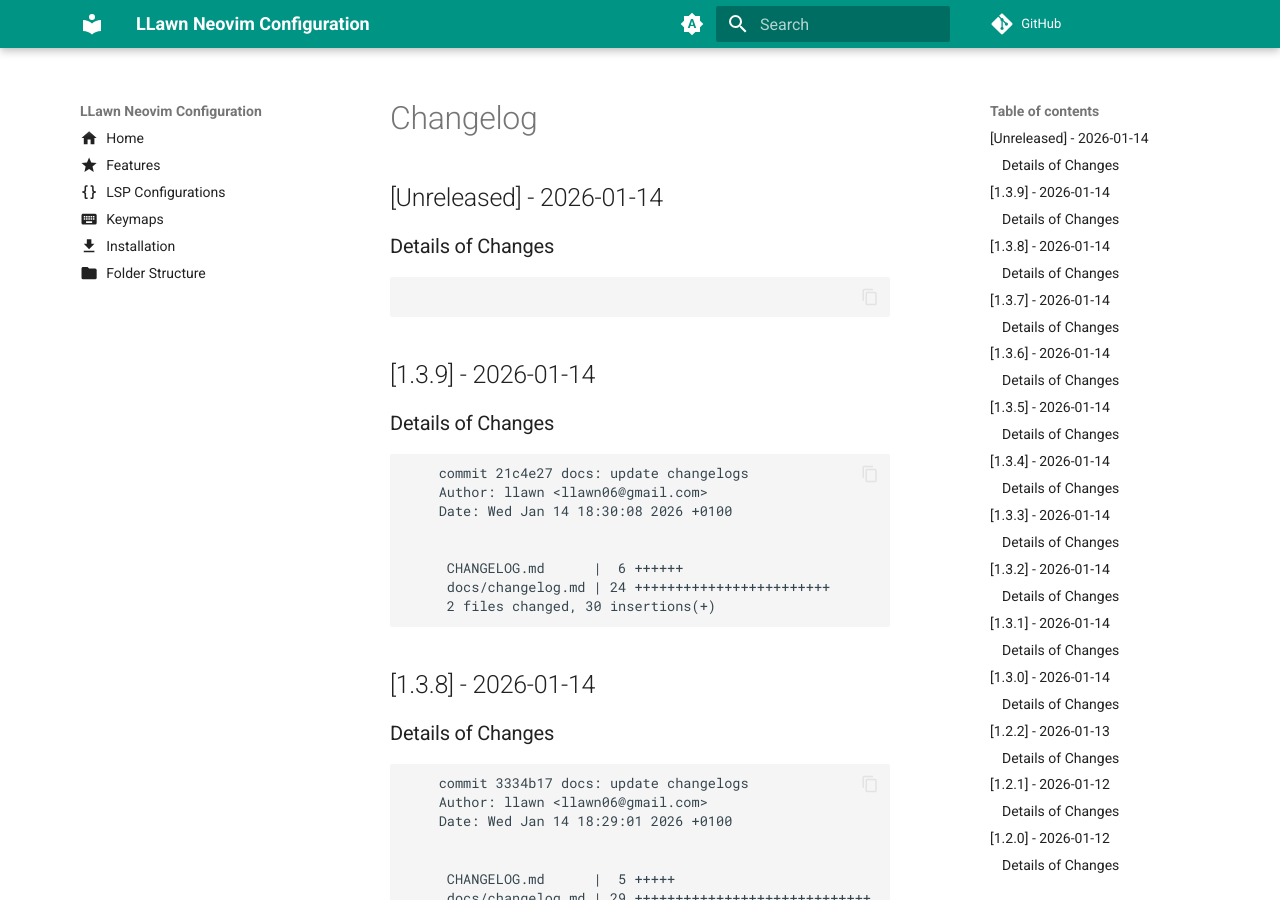
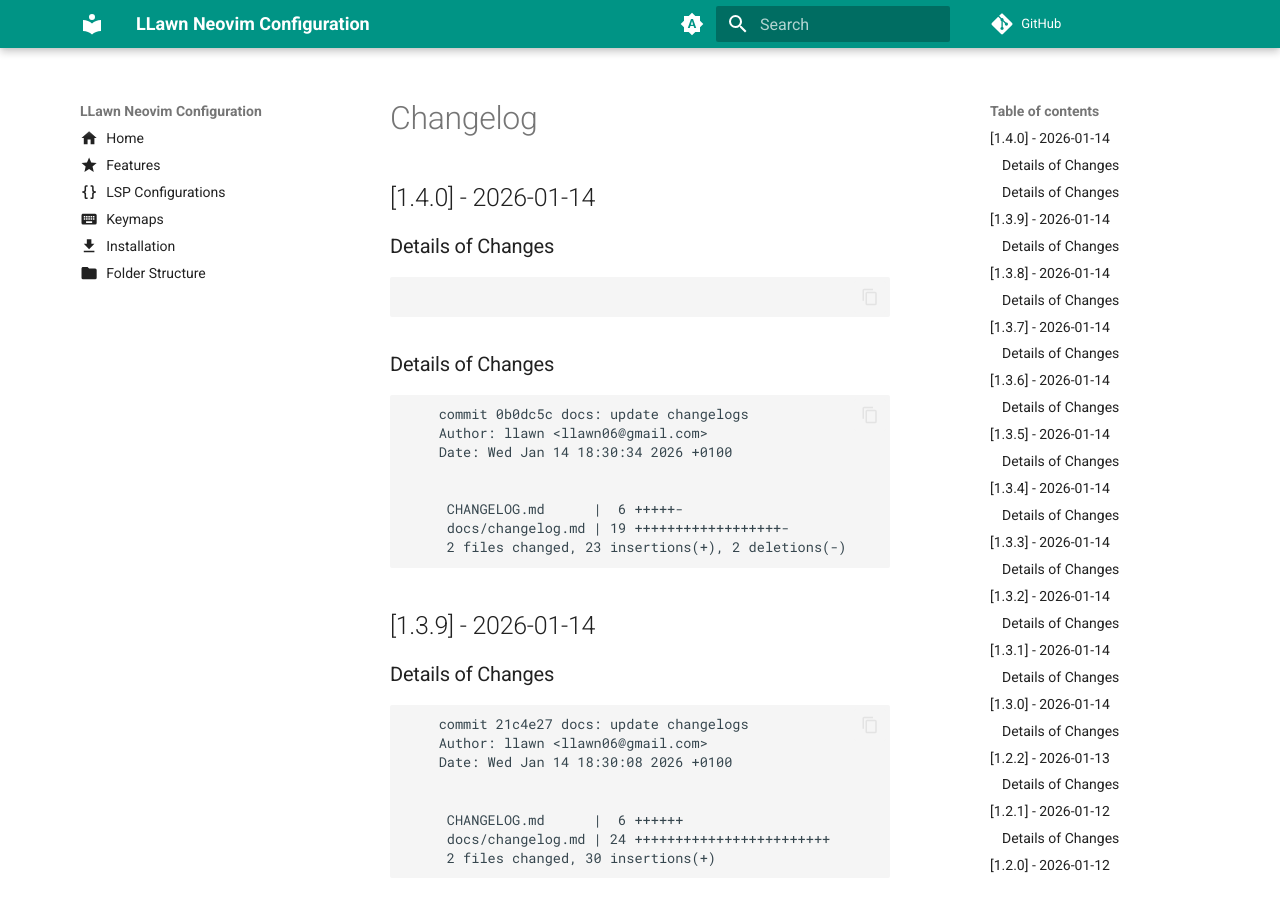
Before and after one commit to llawn/llawnvim, an MkDocs documentation site: the page built from docs/changelog.md, in a window 1280 px wide and 900 px high. Built offline with MkDocs 1.6.1 and Material for MkDocs 9.7.7, drawn with Linux system fonts in a browser that asks for light colours; comment, search, counter and statistics services are not loaded.

Commit message:
docs: update changelogs

````diff
--- a/docs/changelog.md
+++ b/docs/changelog.md
@@ -1,11 +1,27 @@
 # Changelog
 
-## [Unreleased] - 2026-01-14
+## [1.4.0] - 2026-01-14
 
 ### Details of Changes
 
 ```
 
+```
+
+
+
+
+### Details of Changes
+
+```
+    commit 0b0dc5c docs: update changelogs
+    Author: llawn <llawn06@gmail.com>
+    Date: Wed Jan 14 18:30:34 2026 +0100
+
+
+     CHANGELOG.md      |  6 +++++-
+     docs/changelog.md | 19 ++++++++++++++++++-
+     2 files changed, 23 insertions(+), 2 deletions(-)
 ```
 
 
````
Also changed, not shown: CHANGELOG.md (+4 -1 lines).
